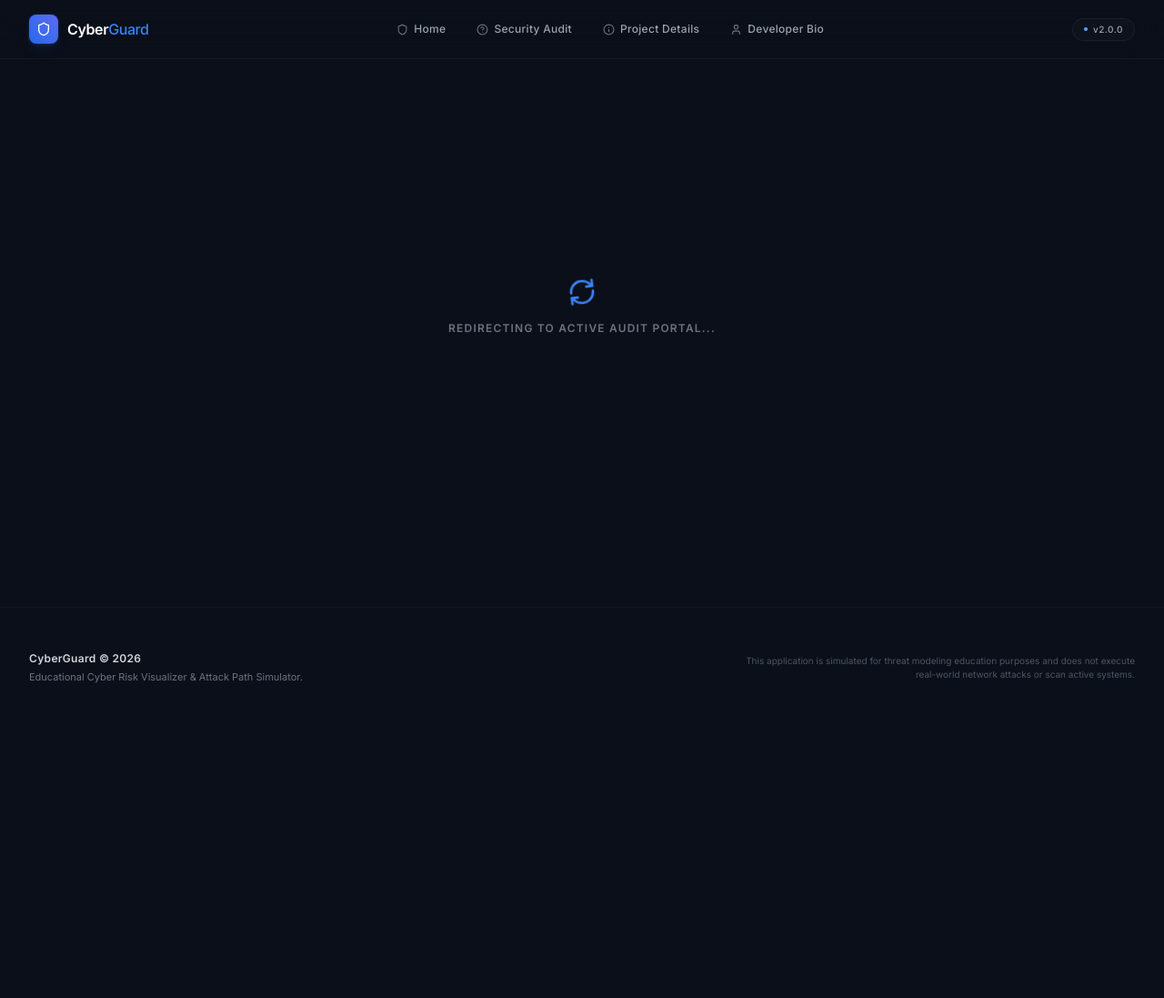
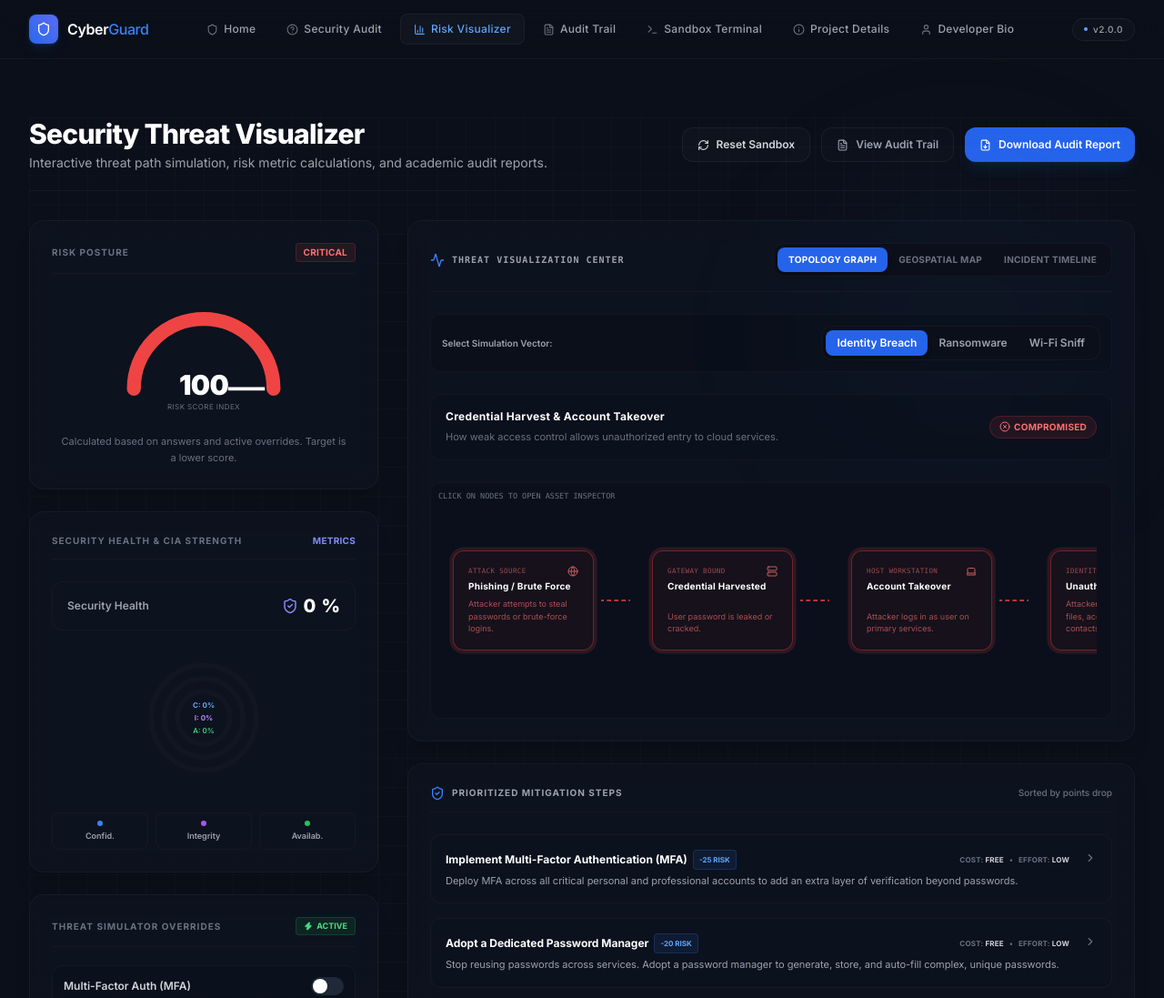
Before and after one commit to Aniket-Tech-Universe/CyberGuard, a Next.js app: page /dashboard in a window 1280 px wide. Before the commit this address had no page. Shown: the top 1097 px of the page at 91% size. Before the commit the page ends 800 px from the top, so only its background shows below. Built offline with nearby package versions, Linux system fonts and the light colour scheme.

Commit message:
Keep pages and navbar links always accessible, but keep conditional button rendering on the homepage

```diff
--- a/src/app/dashboard/page.tsx
+++ b/src/app/dashboard/page.tsx
@@ -2,7 +2,6 @@
 
 import { useEffect, useState } from "react";
 import Link from "next/link";
-import { useRouter } from "next/navigation";
 import { useAssessmentStore } from "@/stores/assessment-store";
 import { evaluateRisk } from "@/lib/risk-engine";
 import { evaluateCia } from "@/lib/cia-engine";
@@ -378,8 +377,7 @@ function AnimatedCounter({ value }: { value: number }) {
 }
 
 export default function DashboardPage() {
-  const router = useRouter();
-  const { answers, isSubmitted, whatIfToggles, setWhatIfToggle, resetWhatIfToggles } =
+  const { answers, whatIfToggles, setWhatIfToggle, resetWhatIfToggles } =
     useAssessmentStore();
 
   const [activePathTab, setActivePathTab] = useState("credential-theft");
@@ -387,22 +385,6 @@ export default function DashboardPage() {
   const [visualMode, setVisualMode] = useState<"topology" | "geospatial" | "timeline">("topology");
   const [selectedNodeId, setSelectedNodeId] = useState<string | null>(null);
   const [selectedGeoSource, setSelectedGeoSource] = useState<string | null>(null);
-
-  // Redirect if not submitted
-  useEffect(() => {
-    if (!isSubmitted) {
-      router.push("/assessment");
-    }
-  }, [isSubmitted, router]);
-
-  if (!isSubmitted) {
-    return (
-      <div className="flex min-h-[60vh] flex-col items-center justify-center space-y-4 text-center">
-        <RefreshCw className="animate-spin text-blue-500" size={32} />
-        <span className="text-xs text-gray-500 uppercase tracking-widest font-semibold">Redirecting to active audit portal...</span>
-      </div>
-    );
-  }
 
 
 
--- a/src/app/reports/page.tsx
+++ b/src/app/reports/page.tsx
@@ -1,7 +1,6 @@
 "use client";
 
-import { useEffect, useState } from "react";
-import { useRouter } from "next/navigation";
+import { useState } from "react";
 import { useAssessmentStore } from "@/stores/assessment-store";
 import { QUESTIONS } from "@/data/questions";
 import { evaluateRisk } from "@/lib/risk-engine";
@@ -15,29 +14,12 @@ import {
   CheckCircle,
   HelpCircle,
   ChevronRight,
-  Loader2,
   Activity
 } from "lucide-react";
 
 export default function ReportsPage() {
-  const router = useRouter();
-  const { answers, isSubmitted, whatIfToggles } = useAssessmentStore();
+  const { answers, whatIfToggles } = useAssessmentStore();
   const [expandedIndex, setExpandedIndex] = useState<number | null>(null);
-
-  useEffect(() => {
-    if (!isSubmitted) {
-      router.push("/assessment");
-    }
-  }, [isSubmitted, router]);
-
-  if (!isSubmitted) {
-    return (
-      <div className="flex min-h-[60vh] flex-col items-center justify-center space-y-4 text-center">
-        <Loader2 className="animate-spin text-blue-500" size={32} />
-        <span className="text-xs text-gray-500 uppercase tracking-widest font-semibold">Redirecting to active audit portal...</span>
-      </div>
-    );
-  }
 
 
 
--- a/src/app/terminal/page.tsx
+++ b/src/app/terminal/page.tsx
@@ -1,7 +1,6 @@
 "use client";
 
 import { useState, useRef, useEffect } from "react";
-import { useRouter } from "next/navigation";
 import { useAssessmentStore } from "@/stores/assessment-store";
 import { Terminal as TerminalIcon, ArrowLeft } from "lucide-react";
 import Link from "next/link";
@@ -12,8 +11,7 @@ interface ConsoleLine {
 }
 
 export default function TerminalPage() {
-  const router = useRouter();
-  const { isSubmitted, whatIfToggles, setWhatIfToggle } = useAssessmentStore();
+  const { whatIfToggles, setWhatIfToggle } = useAssessmentStore();
 
   const [inputVal, setInputVal] = useState("");
   const [commandHistory, setCommandHistory] = useState<string[]>([]);
@@ -39,21 +37,7 @@ export default function TerminalPage() {
     inputRef.current?.focus();
   }, []);
 
-  // Redirect to assessment if not submitted
-  useEffect(() => {
-    if (!isSubmitted) {
-      router.push("/assessment");
-    }
-  }, [isSubmitted, router]);
 
-  if (!isSubmitted) {
-    return (
-      <div className="flex min-h-[60vh] flex-col items-center justify-center space-y-4 text-center">
-        <div className="h-8 w-8 animate-spin rounded-full border-4 border-blue-500 border-t-transparent" />
-        <p className="text-sm text-gray-400 font-mono">Redirecting to active audit portal...</p>
-      </div>
-    );
-  }
 
 
 
--- a/src/components/layout/Navbar.tsx
+++ b/src/components/layout/Navbar.tsx
@@ -18,13 +18,9 @@ export default function Navbar() {
       label: isSubmitted ? "Retake Audit" : "Security Audit",
       icon: HelpCircle,
     },
-    ...(isSubmitted
-      ? [
-          { href: "/dashboard", label: "Risk Visualizer", icon: BarChart3 },
-          { href: "/reports", label: "Audit Trail", icon: FileText },
-          { href: "/terminal", label: "Sandbox Terminal", icon: Terminal },
-        ]
-      : []),
+    { href: "/dashboard", label: "Risk Visualizer", icon: BarChart3 },
+    { href: "/reports", label: "Audit Trail", icon: FileText },
+    { href: "/terminal", label: "Sandbox Terminal", icon: Terminal },
     { href: "/about-project", label: "Project Details", icon: Info },
     { href: "/about-developer", label: "Developer Bio", icon: User },
   ];
```
